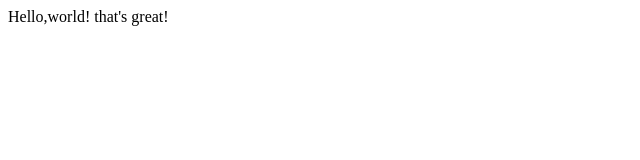
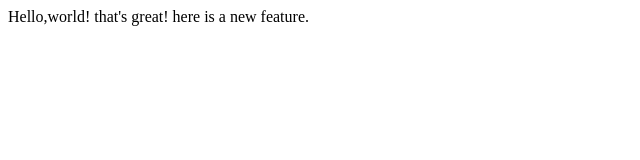
Before and after one commit to zaangular/lecture1, a plain HTML site: page index.html in a window 1280 px wide. Shown: the whole page, without its empty margins (0-640 px from the left). Drawn offline with Linux system fonts and the light colour scheme.

Commit message:
new feature added

```diff
--- a/index.html
+++ b/index.html
@@ -9,6 +9,7 @@
 
 <body>
     Hello,world! that's great!
+    here is a new feature.
 </body>
 
 </html>
```
